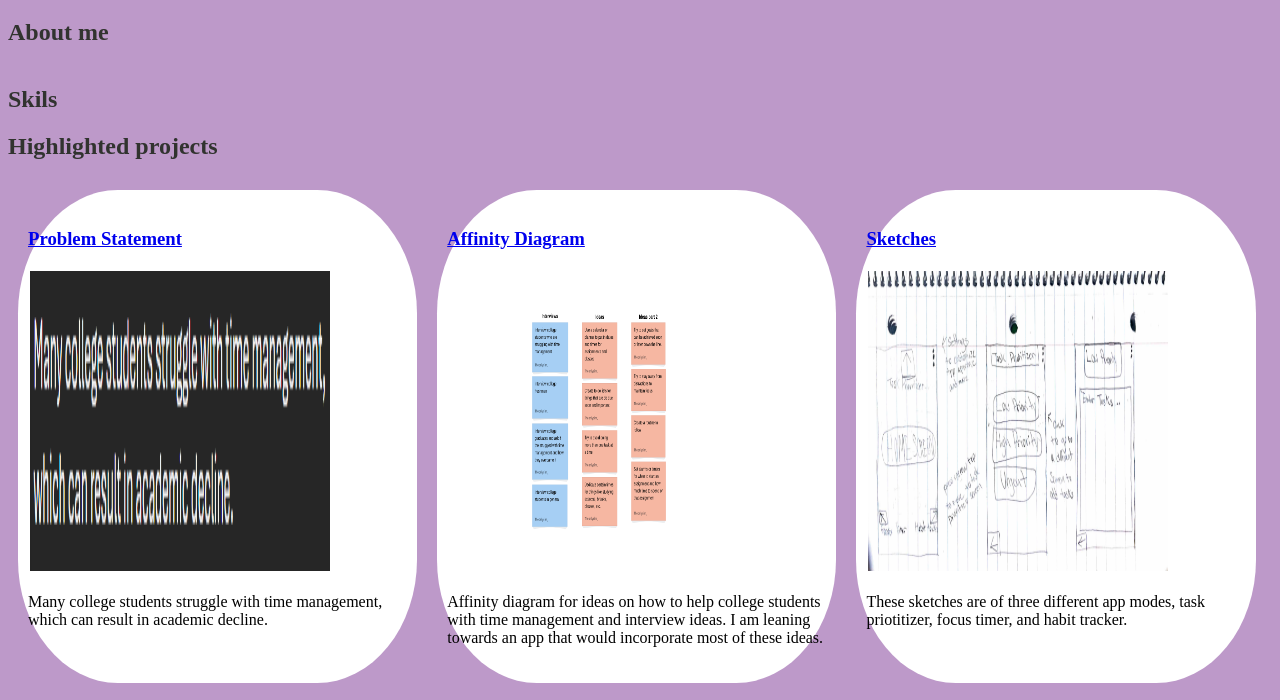
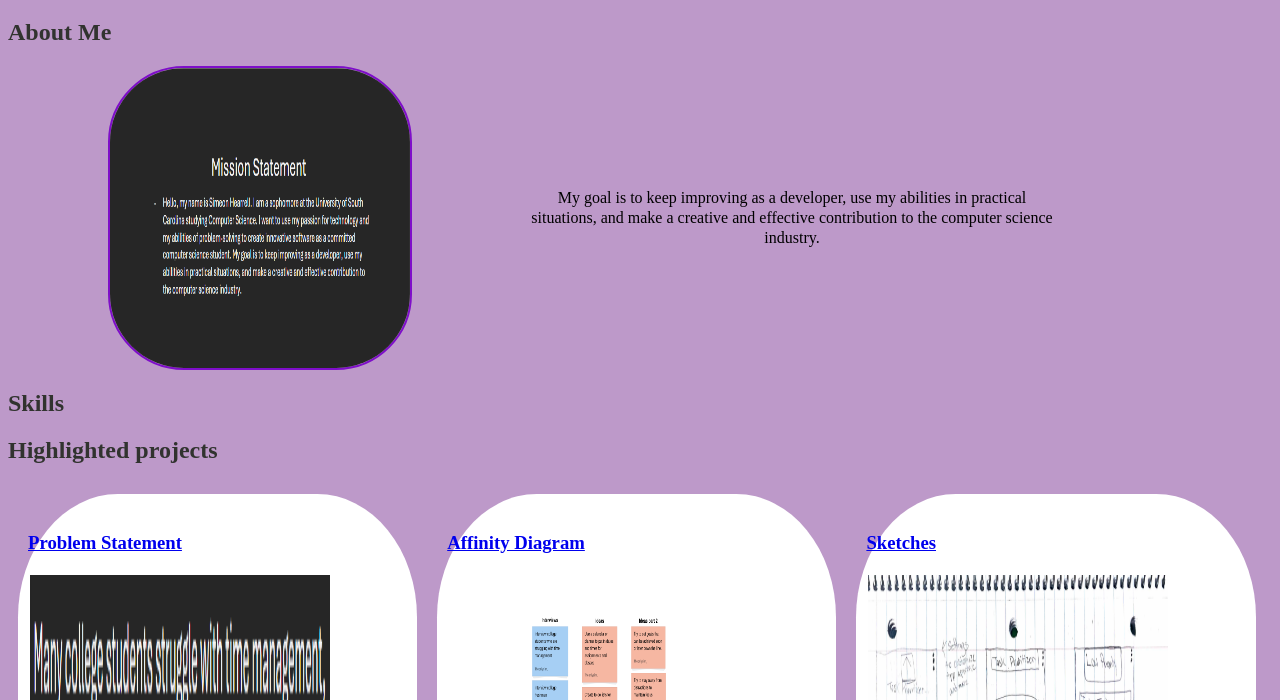
Before and after one commit to SHearrell/SHearrell.github.io, a plain HTML site: page index.html in a window 1280 px wide. Shown: the part 61-761 px from the top of the page. Drawn offline with Linux system fonts and the light colour scheme.

Commit message:
Add files via upload

```diff
--- a/index.html
+++ b/index.html
@@ -7,10 +7,16 @@
     <body>
         <h1>Simeon Hearrell</h1>
 
-        <h2>About me</h2>
-        <div class="about"></div>
+        <!-- About Me -->
+        <h2> About Me </h2>
+        <div class="about">
+        <img src="images/MissionStatement.png">
+        <p>
+        My goal is to keep improving as a developer, use my abilities in practical situations, and make a creative and effective contribution to the computer science industry.
+        </p>
+        </div>
 
-        <h2>Skils</h2>
+        <h2>Skills</h2>
         <div class="skills"></div>
 
         <h2>Highlighted projects</h2>
@@ -58,15 +64,6 @@
                 <p>This is a paper prototype of how the app would work. </p>
                 </section>
 
-            <!-- About Me -->
-            <h2> About Me </h2>
-                <div class="about">
-                <img src="images/MissionStatement.png">
-                <p>
-                My goal is to keep improving as a developer, use my abilities in practical situations, and make a creative and effective contribution to the computer science industry.
-                </p>
-                </div>
-
                 <div class = "skills">
                     <p><b>Category 1:</b>Details for category 1</p>
                     <p><b>Category 2:</b>Details for category 2</p>
```
